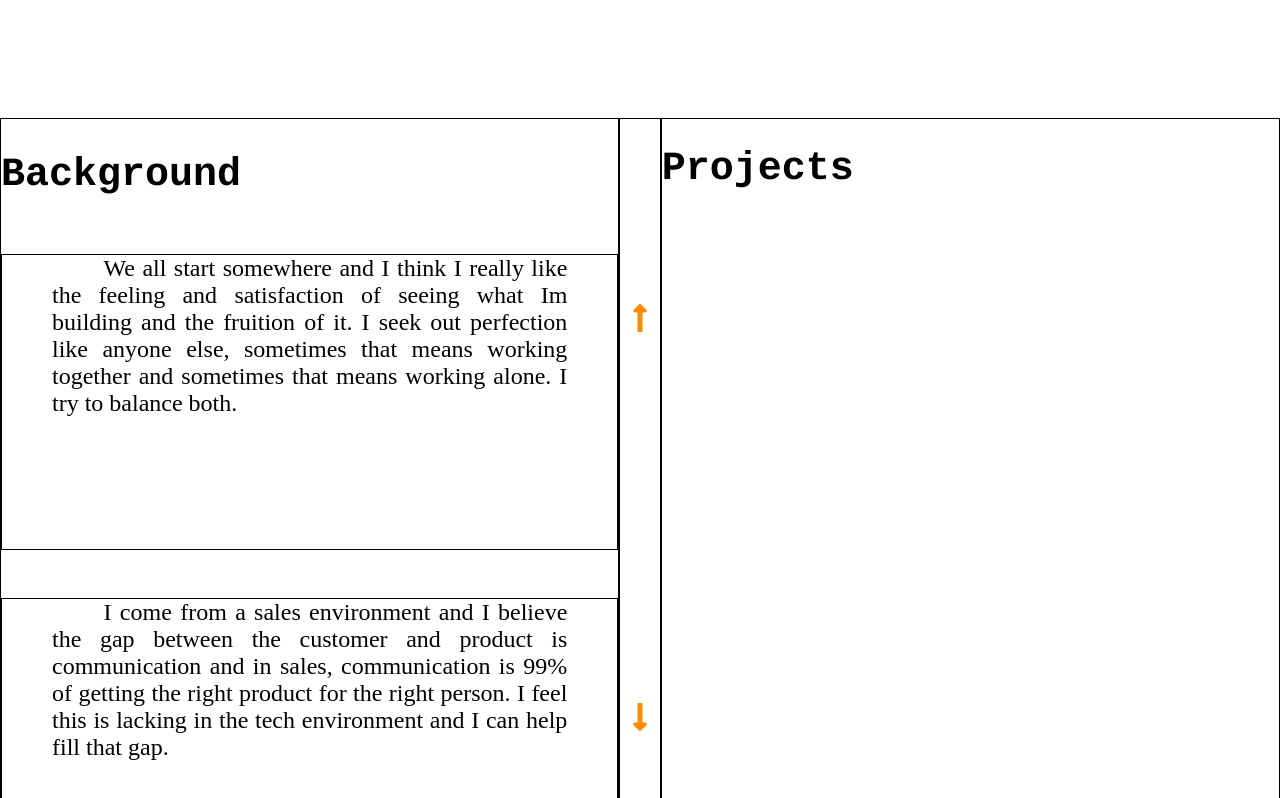
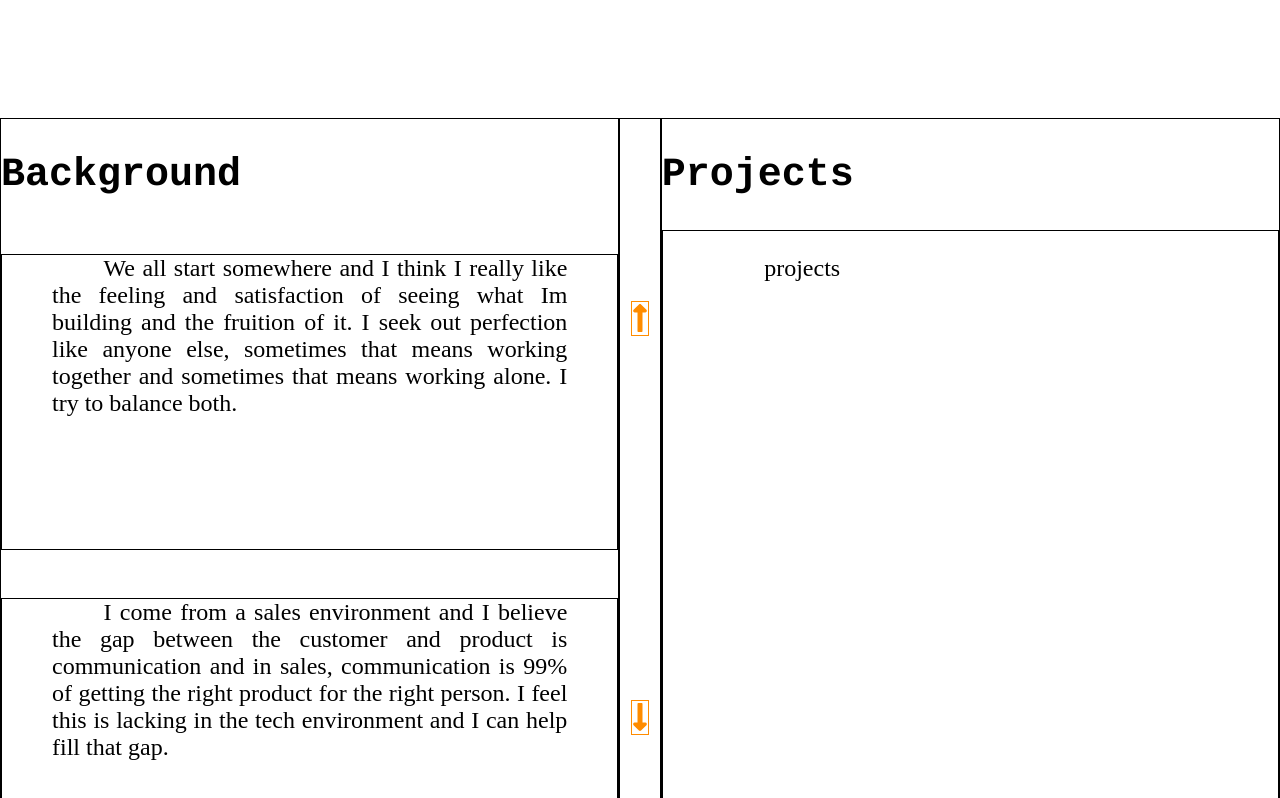
Before and after one commit to BrendonLH/react-portfolio, a React (Create React App) app: page / in a window 1280 px wide. Shown: the part 682-1480 px from the top of the page. Built offline with nearby package versions, Linux system fonts and the light colour scheme.

Commit message:
made grid for the projects section

```diff
--- a/src/App.scss
+++ b/src/App.scss
@@ -11,6 +11,9 @@
     .intro, .main, .links-closing {
       min-height: 100vh;
       max-height: 100vh;
+    }
+
+    * {
       font-family: Courier, monospace;
     }
   }
--- a/src/components/main-section/main.js
+++ b/src/components/main-section/main.js
@@ -19,9 +19,7 @@ function Main() {
         {/* background section area */}
         <section id='background-main' className='section-main'>
             <header>
-              <h1>
-                Background
-              </h1>
+              <h1>Background</h1>
             </header>
             <p>{background}</p>
             <p>{backgroundTwo}</p>
@@ -52,11 +50,14 @@ function Main() {
           </div>
         </div>
       {/* projects section area */}
-        <div id='projects-main' className='section-main'>
+        <section id='projects-main' className='section-main'>
           <header>
             <h1>Projects</h1>
           </header>
-        </div>
+          <div>
+            <p>projects</p>
+          </div>
+        </section>
       </div>
     );
   }
--- a/src/components/main-section/main.scss
+++ b/src/components/main-section/main.scss
@@ -1,6 +1,6 @@
+// container for projects and background
 .main {
     display: grid;
-
     grid-template-columns: 1.5fr 0.1fr 1.5fr;
     grid-template-rows: 1fr;
     gap: 0px 0px;
@@ -27,7 +27,7 @@
         cursor: pointer;
         color: darkorange;
     }
-
+    // background section
     #background-main {
       display: grid;
       grid-template-columns: 1fr;
@@ -48,4 +48,20 @@
       text-align: justify;
       font: 1.5rem bolder;
     }
+    // projects section
+    #projects-main {
+      display: grid;
+      grid-template-columns: 1fr;
+      grid-template-rows: 0.2fr 1.4fr;
+      gap: 0px 0px;
+      grid-template-areas:
+        "."
+        ".";
+    }
+    div  {
+      border: 1px solid;
+        p {
+          border:none;
+        }
+    }
   }
```
Also changed, not shown: 1 other file (tests, documents, lock files or other folders).
